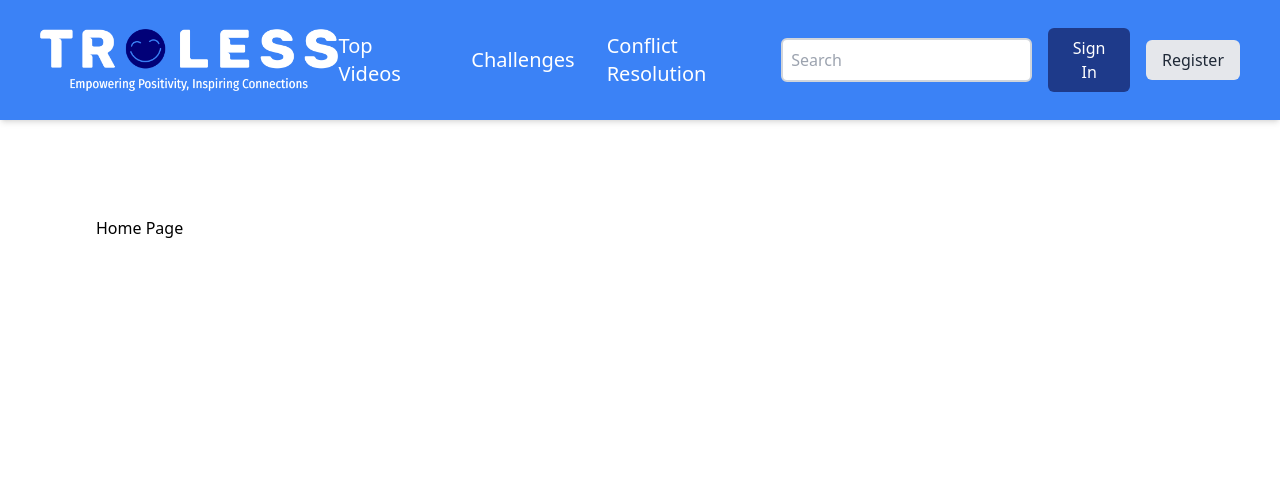
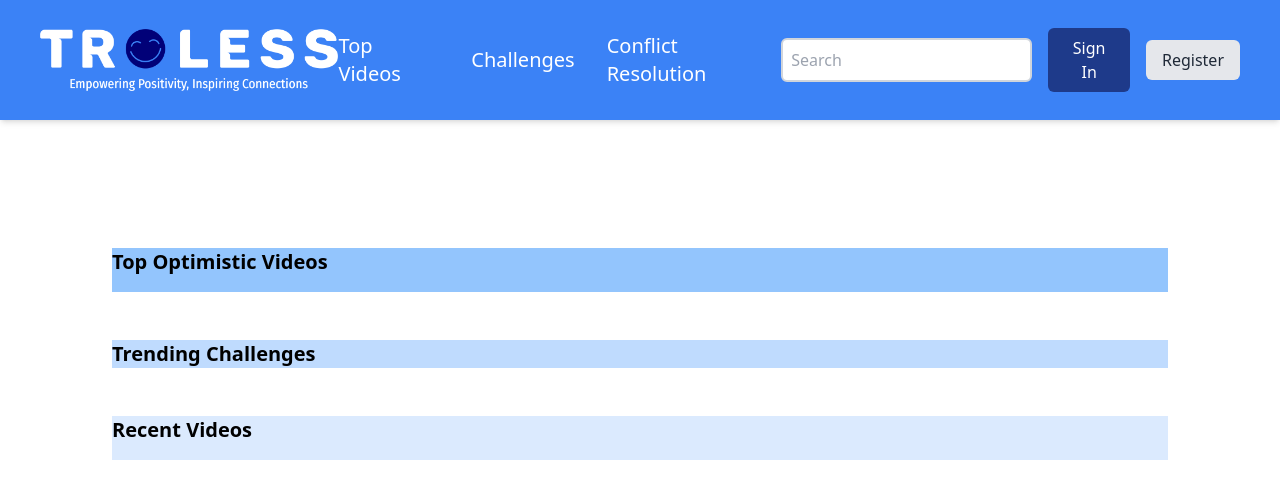
Before and after one commit to dcarrillo9181/troless, a Next.js app: page / in a window 1280 px wide. Shown: the top 498 px of the page. Built offline with nearby package versions, Linux system fonts and the light colour scheme.

Commit message:
Started MainContent section

```diff
--- /dev/null
+++ b/app/components/MainContent.tsx
@@ -0,0 +1,68 @@
+import React from 'react';
+
+type Video = {
+  id: string;
+  title: string;
+  thumbnailUrl: string;
+  rating: number;
+};
+
+type Challenge = {
+  id: string;
+  title: string;
+  description: string;
+};
+
+interface MainContentProps {
+  topVideos: Video[];
+  trendingChallenges: Challenge[];
+  recentVideos: Video[];
+}
+
+export const MainContent: React.FC<MainContentProps> = ({
+  topVideos,
+  trendingChallenges,
+  recentVideos,
+}) => {
+  return (
+    <div className="container mx-auto px-4 py-8">
+      <section className='bg-blue-300'>
+        <h2 className="text-xl font-semibold mb-4">Top Optimistic Videos</h2>
+        <div className="grid grid-cols-1 sm:grid-cols-2 lg:grid-cols-4 gap-4">
+          {topVideos.map((video) => (
+            <div key={video.id}>
+              <img src={video.thumbnailUrl} alt={video.title} />
+              <h3 className="text-sm font-semibold mt-2">{video.title}</h3>
+              <p>Rating: {video.rating}</p>
+            </div>
+          ))}
+        </div>
+      </section>
+
+      <section className="mt-12 bg-blue-200">
+        <h2 className="text-xl font-semibold mb-4">Trending Challenges</h2>
+        <ul>
+          {trendingChallenges.map((challenge) => (
+            <li key={challenge.id} className="mb-2">
+              <h3 className="text-sm font-semibold">{challenge.title}</h3>
+              <p>{challenge.description}</p>
+            </li>
+          ))}
+        </ul>
+      </section>
+
+      <section className="mt-12 bg-blue-100">
+        <h2 className="text-xl font-semibold mb-4">Recent Videos</h2>
+        <div className="grid grid-cols-1 sm:grid-cols-2 lg:grid-cols-4 gap-4">
+          {recentVideos.map((video) => (
+            <div key={video.id}>
+              <img src={video.thumbnailUrl} alt={video.title} />
+              <h3 className="text-sm font-semibold mt-2">{video.title}</h3>
+              <p>Rating: {video.rating}</p>
+            </div>
+          ))}
+        </div>
+      </section>
+    </div>
+  );
+};
--- a/app/page.tsx
+++ b/app/page.tsx
@@ -1,12 +1,13 @@
 import { Inter } from 'next/font/google'
 import styles from './page.module.css'
+import { MainContent } from './components/MainContent'
 
 const inter = Inter({ subsets: ['latin'] })
 
 export default function Home() {
   return (
     <main className={styles.main}>
-      <h1>Home Page</h1>
+      <MainContent topVideos={[]} trendingChallenges={[]} recentVideos={[]} />
     </main>
   )
 }
```
